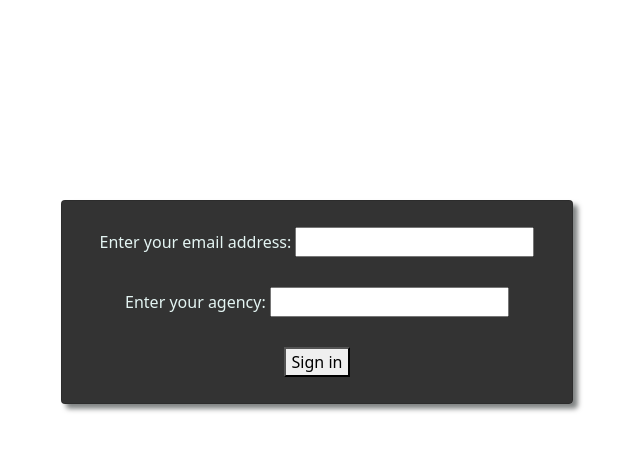
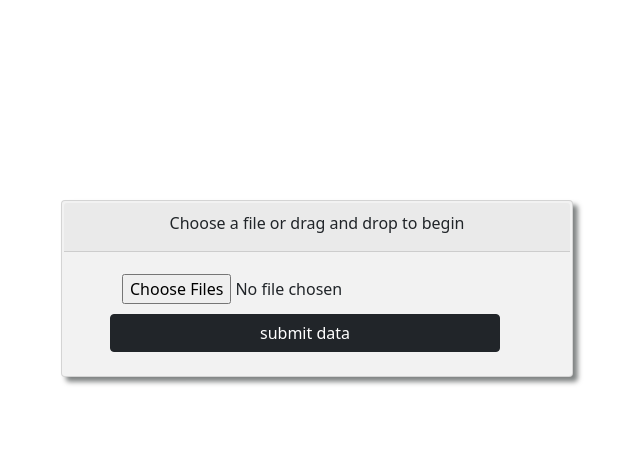
Before and after one commit to SCCWRP/checker2.0, a Flask app: template proj/templates/index.html in a window 1280 px wide. Shown: the top 451 px of the page, without its empty margins (323-963 px from the left). Run offline with Flask 2, Linux system fonts and the light colour scheme; the template is opened without the code that fills it: most values are stand-ins (such as "Sample title", 1, 10 or a date in 2020); some libraries are stand-ins or nearby versions.

Commit message:
design of frontend is almost complete at this commit, theme is set, errors table is seet, just needs adjustment with the js and the navtabs

```diff
--- a/proj/main.py
+++ b/proj/main.py
@@ -27,7 +27,7 @@ def index():
         session['submission_dir'] = os.path.join(os.getcwd(), "files", str(session['submissionid']))
         os.mkdir(session['submission_dir'])
 
-    return render_template('index.html')
+    return render_template('index.html', projectname=current_app.project_name)
 
 
 
@@ -265,7 +265,8 @@ def upload():
         "errs" : errs,
         "warnings": warnings,
         "submissionid": session.get("submissionid"),
-        "critical_error": False
+        "critical_error": False,
+        "all_datasets": list(current_app.datasets.keys())
     }
 
     print("DONE with upload routine, returning JSON to browser")
--- a/proj/static/main.css
+++ b/proj/static/main.css
@@ -6,50 +6,72 @@ body {
     font-family: sans-serif;
 }
 
-.container {
-    padding: 0.1rem;
-}
 
-.container#login-container {
+
+
+
+.card.inner-container {
     margin: auto;
     width: 40%;
-    background-color: rgba(0, 0, 0, 0.8);
     z-index: 9;
-    color: rgb(228, 245, 243);
     position: absolute;
+    background-color: #f2f2f2;
     left: 30%;
     top:25%;
     box-shadow: 0.3rem 0.3rem 0.3rem rgba(0, 8, 7, 0.5);
-    padding: 0.4rem;
+    padding: 0.1rem;
     text-align: center;
 }
 
-.login-input-container {
-    margin: 0.2rem;
-    display: block;
-}
 
 .hidden {
     display: none;
 }
 
-.errors-info-header-list-item {
-    display: inline-block;
+.errors-report-tab-button{
+    cursor: pointer;
+    border: 1px solid rgba(226, 226, 226,0.5);
+    border-radius: 0.1rem;
+    background-color: #ebebeb;
+    text-align: center;
+    padding: 0.5rem;
+}
+.submission-info-tab-header{
+    cursor: pointer;
+    border: 1px solid rgba(226, 226, 226,0.5);
+    border-radius: 0.1rem;
+    background-color: #ebebeb;
+    text-align: center;
+    padding: 0.5rem;
 }
 
-.error-description-list-item {
-    display: inline-block;
+.submission-info-tab-header.active {
+    background-color: #dddddd;
+}
+.submission-info-tab-header:hover {
+    background-color: #d1d1d1;
 }
 
-.warnings-info-header-list-item {
-    display: inline-block;
+.row.file-submission-form-row {
+    padding: 0.2rem;
+    margin:0.2rem;
 }
 
-.warning-description-list-item {
-    display: inline-block;
+span.table-matched {
+    color:green;
+}
+span.table-not-matched {
+    color:red;
 }
 
-.submission-info-tab-header {
-    cursor: pointer;
-    border: 1px solid black;
+.errors-report-header {
+    background-color: #f2f2f2;
 }
+.errors-report-cell {
+    border: 1px solid rgba(226, 226, 226,0.5);
+    text-align: center;
+}
+
+#main-outer-container {
+    padding: 2rem;
+}
--- a/proj/static/main.js
+++ b/proj/static/main.js
@@ -16,7 +16,7 @@
 
         // we can possibly validate the email address on the python side and return a message in "result"
         // and handle the situation accordingly
-        document.querySelector("#login-container").style.display = "none";
+        document.querySelector("#login-outer-container").style.display = "none";
         document.querySelector(".before-submit").classList.remove("hidden");
 
     })
--- a/proj/static/report.js
+++ b/proj/static/report.js
@@ -9,12 +9,12 @@ const buildReport = (res) => {
     document.getElementById("tab-table-comparison-list").innerHTML = res.match_report.map(
         r => {
             s = r.tablename ?
-            `<li><span class="table-matched">MATCH</span> - Sheet ${r.sheetname} matched with table ${r.tablename}</li>` :
-            `<li><span class="table-matched">UNABLE TO MATCH</span>
-            <p>Sheet ${r.sheetname} most closely matched ${r.closest_tbl}</p>
-            <p>In table ${r.closest_tbl} but not tab ${r.sheetname}:</p>
-            <p>${r.in_table_not_tab}</p>
-            <p>In table ${r.sheetname} but not tab ${r.closest_tbl}:</p>
+            `<li class="list-group-item"><span class="table-matched">MATCH</span> - Sheet ${r.sheetname} matched with table ${r.tablename}</li>` :
+            `<li class="list-group-item"><span class="table-not-matched">UNABLE TO MATCH</span> </li>
+            <li class="list-group-item"><p>Sheet ${r.sheetname} most closely matched ${r.closest_tbl}</p></li>
+            <li class="list-group-item"><p>In table ${r.closest_tbl} but not tab ${r.sheetname}:</p>
+            <p>${r.in_table_not_tab}</p></li>
+            <li class="list-group-item"><p>In table ${r.sheetname} but not tab ${r.closest_tbl}:</p>
             <p>${r.in_tab_not_table}</p>
             </li>` ;
             return s;
@@ -28,9 +28,9 @@ const buildReport = (res) => {
     // errors
     document.getElementById("errors-report-tab-headers").innerHTML = res.errs.map(x => {
         s = `
-        <button id="${x.table}-errors-tab-button" class="errors-report-tab-button" onclick="openTab('${x.table}-errors-tab-body','errors-tab-body')">
+        <div id="${x.table}-errors-tab-button" class="errors-report-tab-button col-sm" onclick="openTab('${x.table}-errors-tab-body','errors-tab-body')">
             ${x.table}
-        </button>
+        </div>
         `;
         return s;
     }).join("") ;
@@ -38,42 +38,42 @@ const buildReport = (res) => {
     const errs_tables = [...new Set(res.errs.map(e => e.table))]
     document.getElementById("errors-report-body-inner-tab-container").innerHTML = errs_tables.map(tblname => {
         let s = `
-        <div id="${tblname}-errors-tab-body" class="errors-tab-body">
-            <table id="${tblname}-errors-tab-table">
-                <thead class="errors-info-header-list">
-                    <tr>
-                        <th class="errors-info-header-list-item">Column(s)</th>
-                        <th class="errors-info-header-list-item">Error Type</th>
-                        <th class="errors-info-header-list-item">Error Message</th>
-                        <th class="errors-info-header-list-item">Row(s)</th>
-                    </tr>
-                </thead>
-                <tbody>
-                </tbody>
-            </table>
+        <div id="${tblname}-errors-tab-body" class="errors-tab-body container">
+            <div id="${tblname}-errors-tab-table" class="container card">
+
+                <div class="row errors-report-header">
+                    <div class="col-sm errors-report-cell">Column(s)</div>
+                    <div class="col-sm errors-report-cell">Error Type</div>
+                    <div class="col-sm errors-report-cell">Error Message</div>
+                    <div class="col-sm errors-report-cell">Row(s)</div>
+                </div>
+
+                <div class="errors-tab-body">
+                </div>
+            </div>
         </div>
         `;
         return s
     })
 
     errs_tables.map(tblname => {
-        let tbl = document.querySelector(`#${tblname}-errors-tab-table tbody`);
+        let tbl = document.querySelector(`#${tblname}-errors-tab-table div.errors-tab-body`);
         tbl.innerHTML = res.errs.map(e => {
             let s = `
-                <tr class="error-description-list">
-                    <td class="error-description-list-item">
+                <div class="error-description-list row">
+                    <div class="errors-report-cell error-description-list-item col-sm">
                         ${e.columns}
-                    </td>
-                    <td class="error-description-list-item">
+                    </div>
+                    <div class="errors-report-cell error-description-list-item col-sm">
                         ${e.error_type}
-                    </td>
-                    <td class="error-description-list-item">
+                    </div>
+                    <div class="errors-report-cell error-description-list-item col-sm">
                         ${e.error_message}
-                    </td>
-                    <td class="error-description-list-item">
-                        ${e.rows.map(r => {return `<span class="error-row-number">${String(r.row_number)}, </span>`}).join("") }
-                    </td>
-                </tr>
+                    </div>
+                    <div class="errors-report-cell error-description-list-item col-sm">
+                        ${e.rows.map(r => {return `${String(r.row_number)}`}).join(", ") }
+                    </div>
+                </div>
             `;
             return s
         }).join("")
@@ -138,11 +138,18 @@ const buildReport = (res) => {
 }
 
 const openTab = (id, classname) => {
-    const x = document.getElementsByClassName(classname);
+    let x = document.getElementsByClassName(classname);
     for (let i = 0; i < x.length; i++) {
       //x[i].style.display = "none";
       x[i].classList.add("hidden");
     }
+    let th = document.getElementsByClassName("submission-info-tab-header");
+    for (let i = 0; i < th.length; i++) {
+      //x[i].style.display = "none";
+      th[i].classList.remove("active");
+    }
+
     //document.getElementById(id).style.display = "block";
     document.getElementById(id).classList.remove("hidden");
+    document.getElementById(`${id}-button`).classList.add("active");
 }
--- a/proj/templates/index.html
+++ b/proj/templates/index.html
@@ -9,8 +9,12 @@
   <body>
     <main>
 
-
-      <div class = "container card hidden" id="login-container">
+      <div class="container" id="main-outer-container">
+        <div class = "container" id="login-outer-container" style="display:none;">
+          <div class = "card inner-container" id="login-inner-container">
+            <div class="card-header">
+              {{projectname}} Checker
+            </div>
             <div class="card-body">
               <form id = "main-login-form">
                 <div class = "login-input-container">
@@ -29,16 +33,31 @@
               </form>
             </div>
           </div>
+        </div>
 
-
-      <div class = "before-submit hidden">
-        <div class = "container file-form-container">
+        <div class = "before-submit container ">
+          <div class="card inner-container">
+            <div class="card-header">
+              <div class="card-title">
+                Choose a file or drag and drop to begin
+              </div>
+            </div>
+            <div class="card-body">
+              <div class="row container file-form-container">
                 <form id = "file-submission-form">
-            <input type = "file" name = "files" multiple>
-            <button type="submit">submit data</button>
+                  <div class="row form-group file-submission-form-row">
+                    <input type = "file" name = "files" class="form-control-file" multiple>
+                  </div>
+                  <div class="row form-group file-submission-form-row">
+                    <button type="submit" class="btn btn-dark">submit data</button>
+                  </div>
                 </form>
               </div>
+
             </div>
+          </div>
+        </div>
+
 
 
         <div class="errors-report-outer-container after-submit hidden">
@@ -46,13 +65,13 @@
           <div class="errors-report-inner-container container">
             <div class="card container">
                 <div class="errors-report-headers row">
-                <div class="col-sm submission-info-tab-header" id="submission-info-button" onclick="openTab('submission-info','submission-info-tab-body')">
+                  <div class="col-sm submission-info-tab-header active" id="submission-info-button" onclick="openTab('submission-info','submission-info-tab-body')">
                     Submission Information
                   </div>
-                <div class="col-sm submission-info-tab-header" id="submission-info-button" onclick="openTab('errors-report','submission-info-tab-body')">
+                  <div class="col-sm submission-info-tab-header" id="errors-report-button" onclick="openTab('errors-report','submission-info-tab-body')">
                     Errors
                   </div>
-                <div class="col-sm submission-info-tab-header" id="submission-info-button" onclick="openTab('warnings-report','submission-info-tab-body')">
+                  <div class="col-sm submission-info-tab-header" id="warnings-report-button" onclick="openTab('warnings-report','submission-info-tab-body')">
                     Warnings
                   </div>
                 </div>
@@ -70,11 +89,18 @@
                       <p><span id="submission-type-header">Type of Submission: </span><span id="submission-type"> </span></p>
                     </li>
                     <li class="list-group-item">
-                    <p><span id="compare-list-header"> Excel Tab to Database Table Comparison</span></p>
+                      <div class="card">
+                        <div class="card-header">
+                          <span id="compare-list-header"> Excel Tab to Database Table Comparison</span>
+                        </div>
+                        <div class="card-body">
                           <p id="comparison-list-wrapper">
                             <ul id="tab-table-comparison-list">
                             </ul>
                           </p>
+                        </div>
+                      </div>
+
                     </li>
                     <li class="list-group-item">
                       <p><a id="excel-markup-download" target="_blank" href="#">Download Excel File with Errors Report Markup</a></p>
@@ -87,7 +113,7 @@
 
                 <div id="errors-report" class="errors-report-body-outer-container container submission-info-tab-body hidden">
 
-                <div id="errors-report-tab-headers" class="errors-report-tab-headers-container">
+                  <div id="errors-report-tab-headers" class="errors-report-tab-headers-container row">
 
                   </div>
                   <div id="errors-report-body-inner-tab-container" class="container">
@@ -123,6 +149,7 @@
             </div>
           </div>
         </div>
+      </div>
     </main>
   </body>
 
```
Also changed, not shown: 1 other file. Lines whose indentation alone changed are shown as unchanged.
